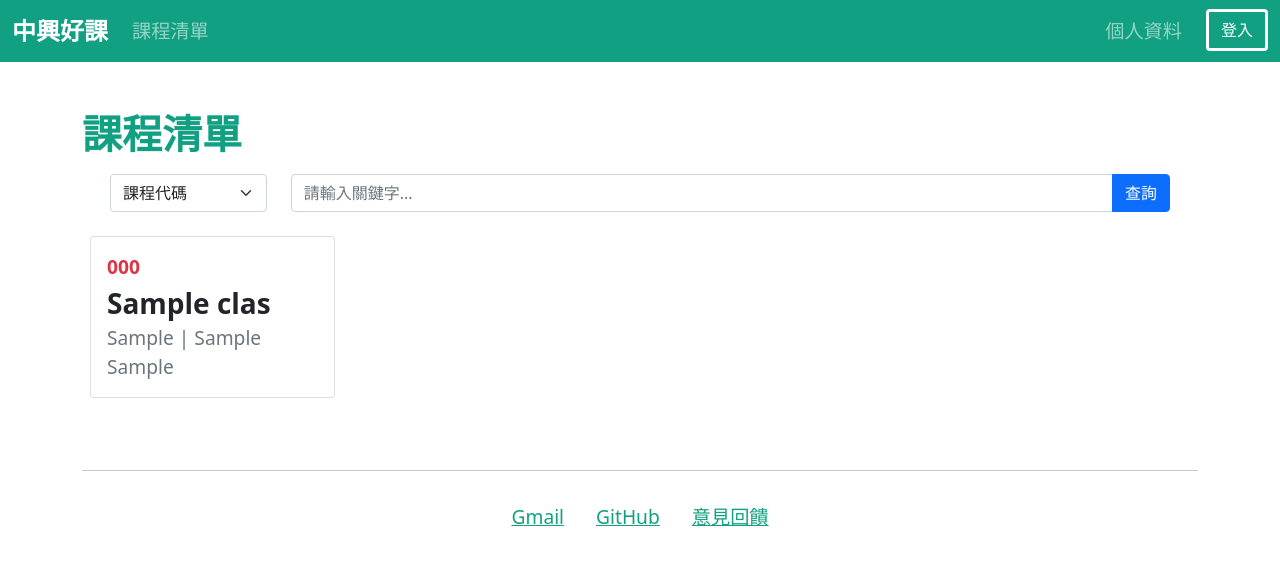
After one commit to AndyChiangSH/NCHU-Good-Class, a Django app: page /web/classes/ in a window 1280 px wide. The commit adds this page. Shown: the top 565 px of the page. Run offline with Django 3.2, Linux system fonts and the light colour scheme; tables that the repository leaves empty hold one stand-in row (values such as "Sample post").

Commit message:
0.1.2 - classes list complete

```diff
--- a/templates/base.html
+++ b/templates/base.html
@@ -10,7 +10,7 @@
     <link href="https://cdn.jsdelivr.net/npm/bootstrap@5.1.3/dist/css/bootstrap.min.css" rel="stylesheet"
         integrity="sha384-1BmE4kWBq78iYhFldvKuhfTAU6auU8tT94WrHftjDbrCEXSU1oBoqyl2QvZ6jIW3" crossorigin="anonymous">
 
-    <title>{% block title %}{% endblock title %}</title>
+    <title>中興好課|{% block title %}{% endblock title %}</title>
     <style>
         body {
             font-size: 1.2em;
@@ -59,7 +59,7 @@
 <body>
     <nav class="navbar navbar-expand-md navbar-dark" style="background-color: #11a081;">
         <div class="container-fluid">
-            <a class="navbar-brand fw-bold fs-4" href="#">中興好課</a>
+            <a class="navbar-brand fw-bold fs-4" href="{% url 'index' %}">中興好課</a>
             <button class=" navbar-toggler" type="button" data-bs-toggle="collapse"
                 data-bs-target="#navbarSupportedContent" aria-controls="navbarSupportedContent" aria-expanded="false"
                 aria-label="Toggle navigation">
@@ -68,7 +68,7 @@
             <div class="collapse navbar-collapse" id="navbarSupportedContent">
                 <ul class="navbar-nav me-auto">
                     <li class="nav-item">
-                        <a class="nav-link" href="#">課程清單</a>
+                        <a class="nav-link" href="{% url 'classes' %}">課程清單</a>
                     </li>
                 </ul>
                 <ul class="navbar-nav d-flex">
@@ -86,6 +86,51 @@
     <div class="container py-5">
         {% block content %}
         {% endblock content %}
+
+        {% block pagination %}
+        {% if is_paginated %}
+        <div class="d-flex mt-3">
+            <nav>
+                <ul class="pagination">
+                    {% if page_obj.has_previous %}
+                    <li class="page-item">
+                        <a class="page-link" href="{{ request.path }}?page={{ page_obj.previous_page_number }}"
+                            aria-label="Previous">
+                            <span aria-hidden="true">&laquo;</span>
+                        </a>
+                    </li>
+                    {% endif %}
+                    {% if page_obj.has_previous %}
+                    <li class="page-item">
+                        <a class="page-link" href="{{ request.path }}?page={{ page_obj.previous_page_number }}">
+                            {{page_obj.previous_page_number }}
+                        </a>
+                    </li>
+                    {% endif %}
+                    <li class="page-item active"><a class="page-link" href="#">{{ page_obj.number }}</a></li>
+                    {% if page_obj.has_next %}
+                    <li class="page-item">
+                        <a class="page-link" href="{{ request.path }}?page={{ page_obj.next_page_number }}">
+                            {{ page_obj.next_page_number }}
+                        </a>
+                    </li>
+                    {% endif %}
+                    {% if page_obj.has_next %}
+                    <li class="page-item">
+                        <a class="page-link" href="{{ request.path }}?page={{ page_obj.next_page_number }}"
+                            aria-label="Next">
+                            <span aria-hidden="true">&raquo;</span>
+                        </a>
+                    </li>
+                    {% endif %}
+                </ul>
+            </nav>
+            <div class="ms-3">
+                Page {{ page_obj.number }} of {{ page_obj.paginator.num_pages }}
+            </div>
+        </div>
+        {% endif %}
+        {% endblock %}
     </div>
 
     <div class="container footer">
--- /dev/null
+++ b/web/templates/web/classes.html
@@ -0,0 +1,58 @@
+{% extends "base.html" %}
+
+{% block title %}選課清單{% endblock title %}
+
+{% block style %}
+<style>
+    .card:hover {
+        box-shadow: 0px 5px 10px #00000028;
+    }
+</style>
+{% endblock style %}
+
+{% block content %}
+<h1 class="text-main-color fw-bold">課程清單</h1>
+
+<form action="" method="GET">
+    <div class="row m-3">
+        <div class="col-12 col-md-2 mb-2 mb-md-0">
+            <select class="form-control form-select" name="t">
+                <option selected value="code">課程代碼</option>
+                <option value="name">課程名稱</option>
+                <option value="professor">老師名字</option>
+                <option value="dept">開課系所</option>
+            </select>
+        </div>
+        <div class="col-12 col-md-10">
+            <div class="input-group">
+                <input type="text" class="form-control" placeholder="請輸入關鍵字..." name="q">
+                <button type="submit" class="btn btn-primary">查詢</button>
+            </div>
+        </div>
+    </div>
+</form>
+
+{% if class_list %}
+<div class="row justify-content-between">
+    {% for class in class_list %}
+    <a href="" class="col-12 col-sm-6 col-md-4 col-lg-3 text-decoration-none">
+        <div class="card m-2">
+            <div class="card-body">
+                <span class="card-text text-danger fw-bold">{{ class.cCode }}</span>
+                <br>
+                <span class="card-title text-dark fw-bold fs-3">{{ class.cName }}</span>
+                <br>
+                <span class="card-text text-secondary">{{ class.cType }} | {{ class.cDept }}</span>
+                <br>
+                <span class="card-text text-secondary">{{ class.cProfessor }}</span>
+            </div>
+        </div>
+    </a>
+    {% endfor %}
+</div>
+{% else %}
+<div class="alert alert-danger" role="alert">
+    查無此資料，請換個關鍵字重新查詢一次
+</div>
+{% endif %}
+{% endblock %}
--- a/web/templates/web/index.html
+++ b/web/templates/web/index.html
@@ -1,6 +1,6 @@
 {% extends 'base.html' %}
 
-{% block title %}中興好課首頁{% endblock title %}
+{% block title %}首頁{% endblock title %}
 
 {% block style %}
 <style>
--- a/web/urls.py
+++ b/web/urls.py
@@ -4,4 +4,5 @@ from . import views
 
 urlpatterns = [
     path('', views.index, name="index"),
+    path('classes/', views.ClassListView.as_view(), name="classes"),
 ]
--- a/web/views.py
+++ b/web/views.py
@@ -1,3 +1,4 @@
+from django.http.response import HttpResponse
 from django.shortcuts import render
 from django.contrib.auth.models import User
 from .models import Department, Class, Profile, Comment
@@ -20,7 +21,31 @@ def index(request):
     return render(request, "web/index.html", context)
 
 
-
 class ClassListView(generic.ListView):
     model = Class
+    template_name = "web/classes.html"
     paginate_by = 20
+    order_dy = ('code')
+
+    def get_queryset(self):
+        t = self.request.GET.get('t')
+        q = self.request.GET.get('q')
+
+        print(t)
+        print(q)
+
+        object_list = self.model.objects.none()
+
+        if t == None or q == None or q == "":
+            object_list = self.model.objects.all()
+        else:
+            if t == "code":
+                object_list = self.model.objects.filter(cCode__contains=q)
+            elif t == "name":
+                object_list = self.model.objects.filter(cName__contains=q)
+            elif t == "professor":
+                object_list = self.model.objects.filter(cProfessor__contains=q)
+            elif t == "dept":
+                object_list = self.model.objects.filter(cDept__contains=q)
+
+        return object_list
```
